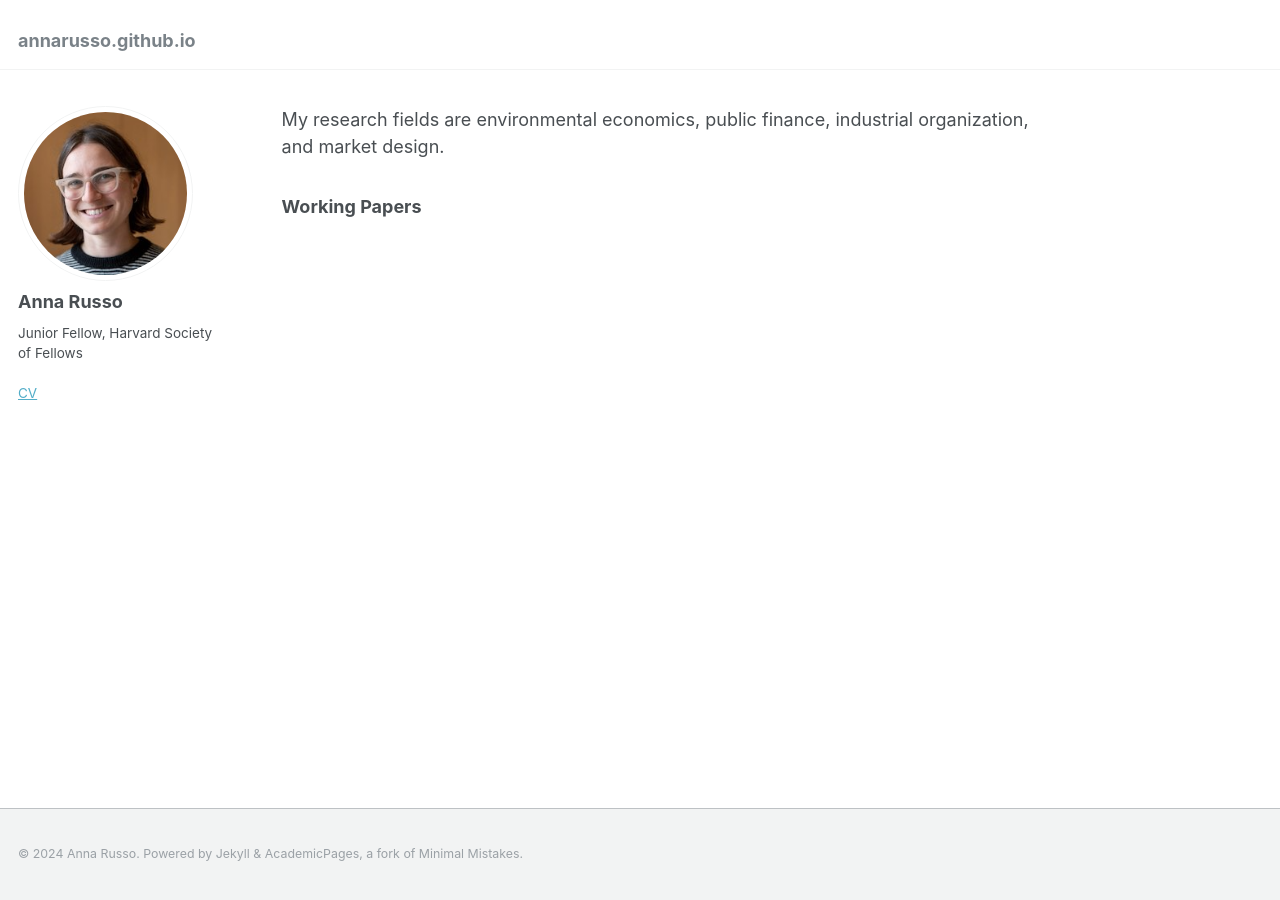
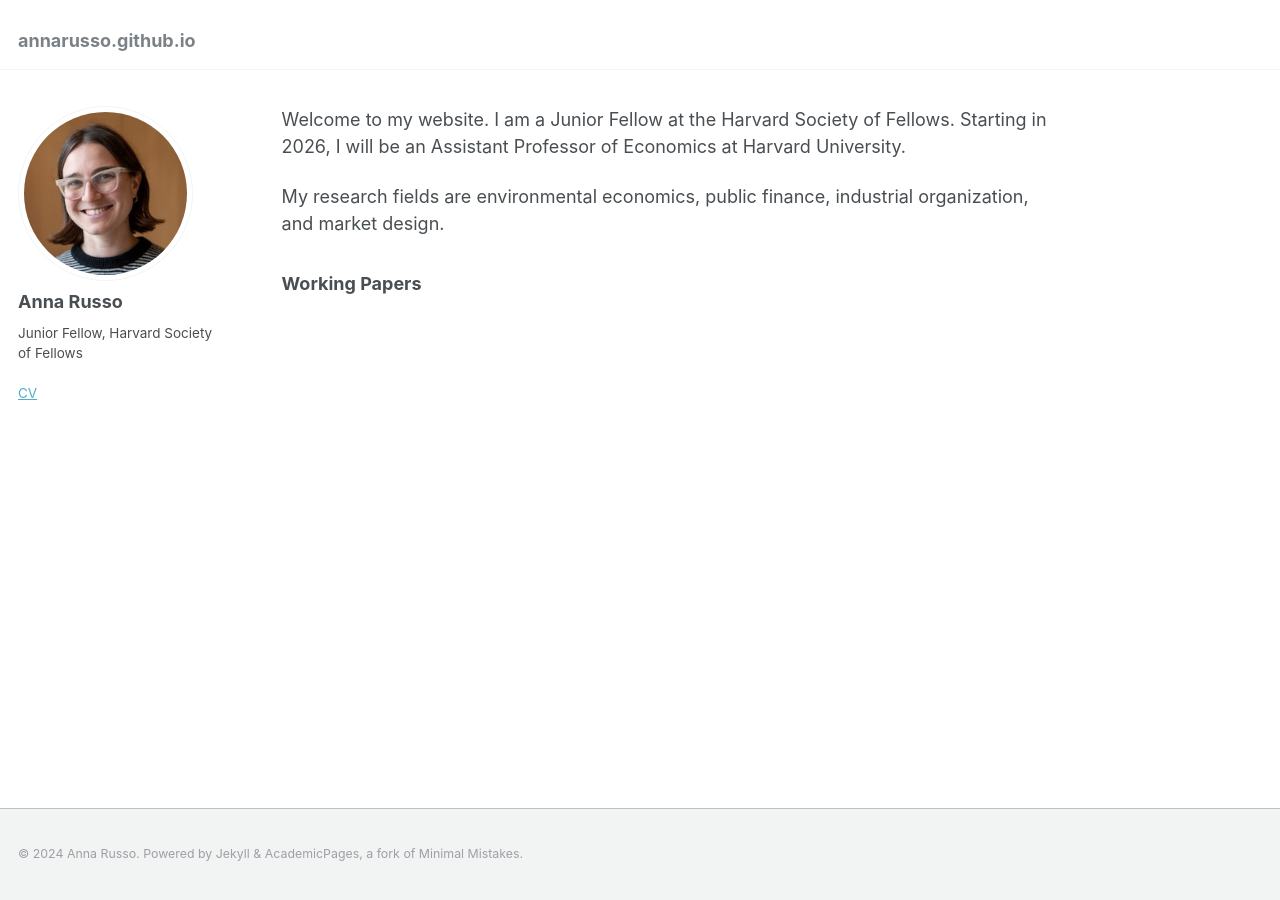
Before and after one commit to annarusso/annarusso.github.io, a Jekyll site: the page built from _pages/about.md, in a window 1280 px wide. Built offline with Jekyll 4.4.1, drawn with Linux system fonts in a browser that asks for light colours.

Commit message:
Update about.md

```diff
--- a/_pages/about.md
+++ b/_pages/about.md
@@ -7,6 +7,8 @@ redirect_from:
   - /about.html
 ---
 
+Welcome to my website. I am a Junior Fellow at the Harvard Society of Fellows. Starting in 2026, I will be an Assistant Professor of Economics at Harvard University.
+
 My research fields are environmental economics, public finance, industrial organization, and market design.
 
 ### Working Papers
```
